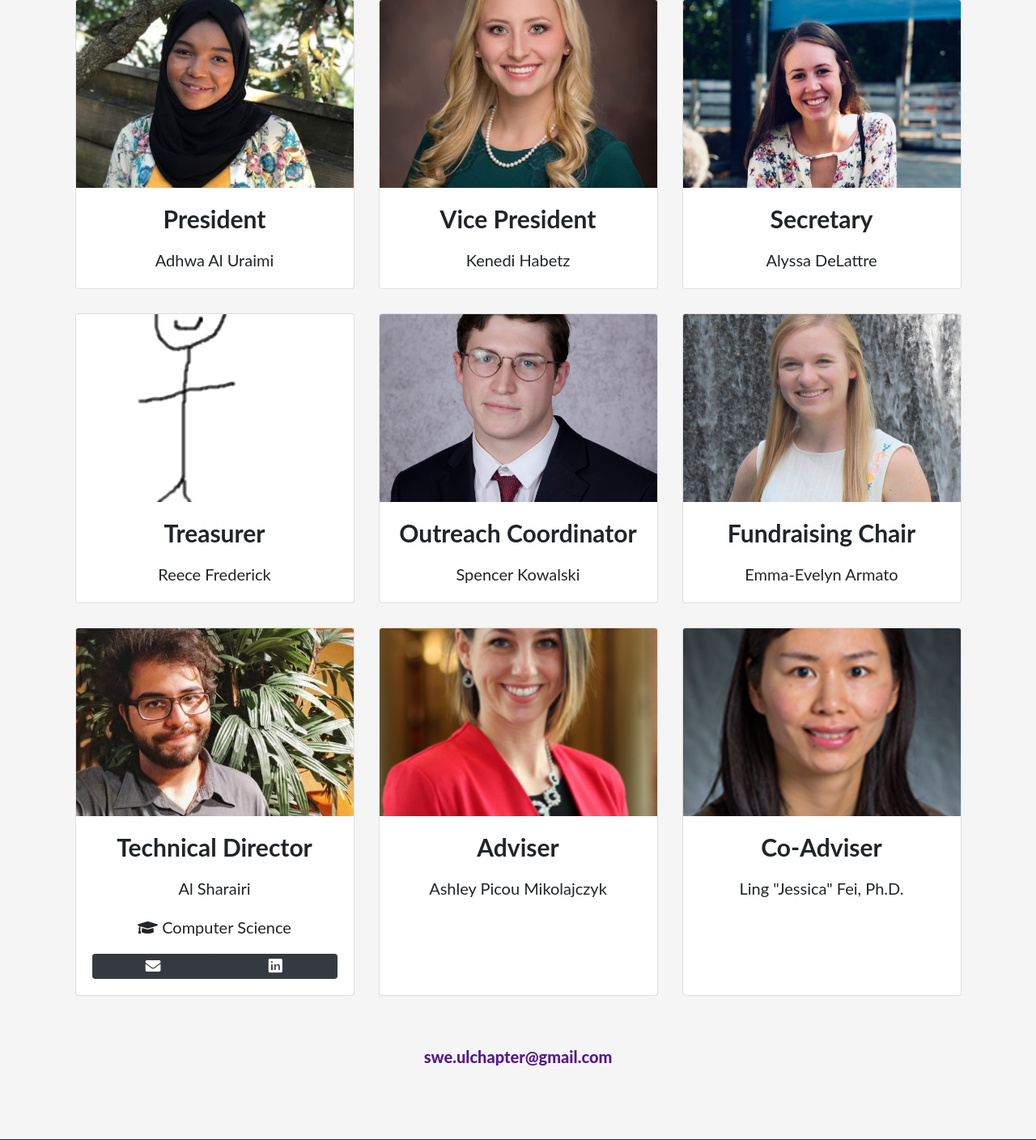
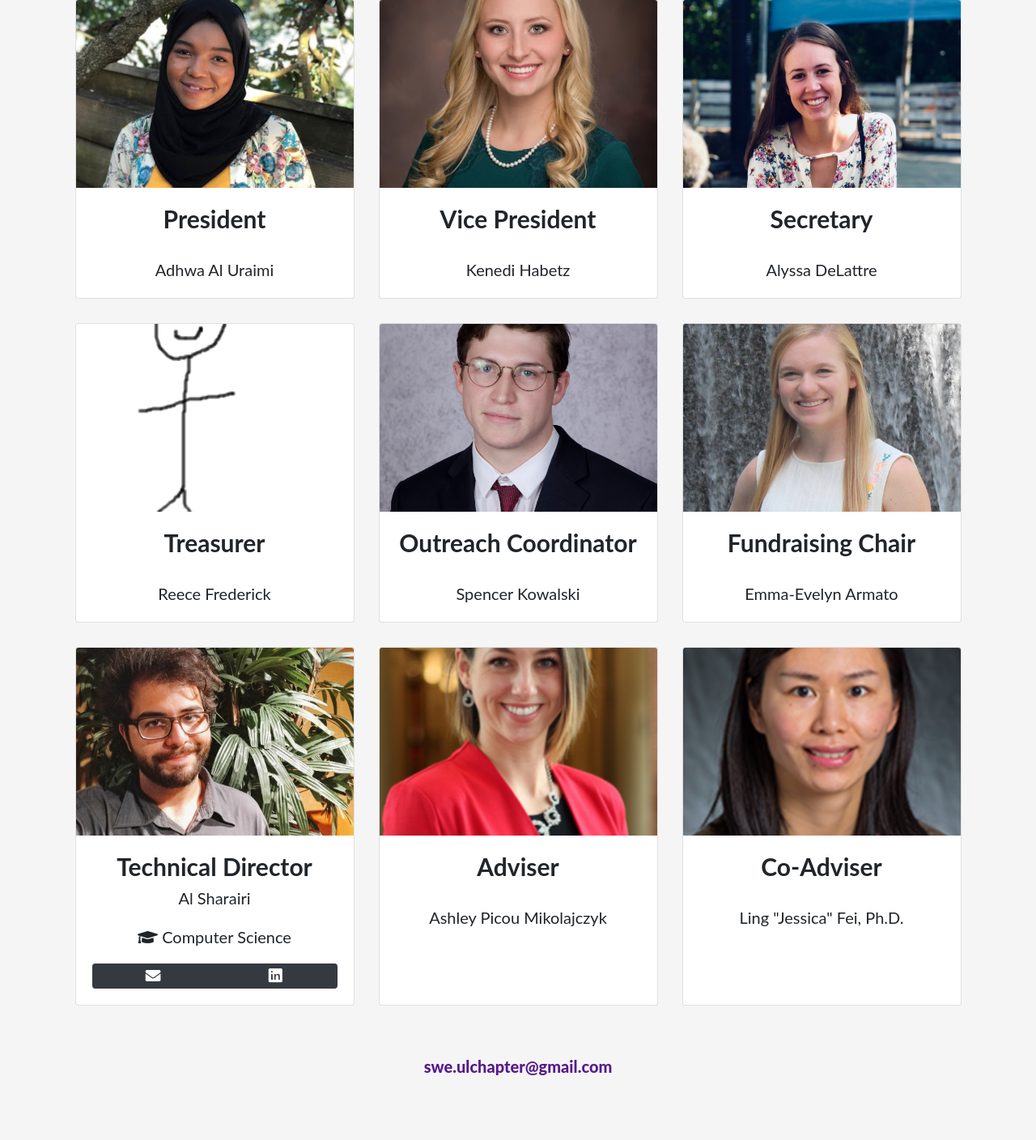
Before and after one commit to alshar/SWE-ULL-Website, a Django app: template swesite/about/templates/about/about.html in a window 1280 px wide. Shown: the part 1215-2623 px from the top of the page at 81% size. Run offline with Django 3.2, Linux system fonts and the light colour scheme; the template is opened without the code that fills it, so the values that code supplies are empty; some libraries are stand-ins or nearby versions.

Commit message:
adjust margins of officer card

```diff
--- a/swesite/base/static/base/css/clean-blog.css
+++ b/swesite/base/static/base/css/clean-blog.css
@@ -76,7 +76,7 @@ a:focus, a:hover {
 }
 
 
-.officerContainer p {
+.officerContainer p + p {
     margin: 18px;
 }
 
```
